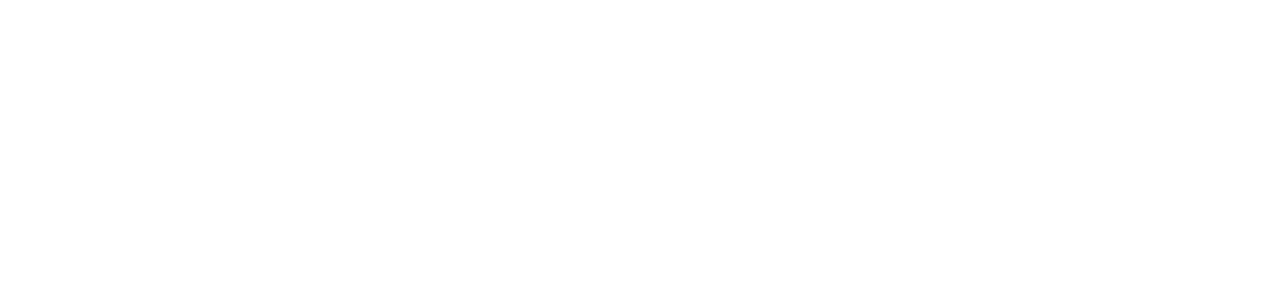
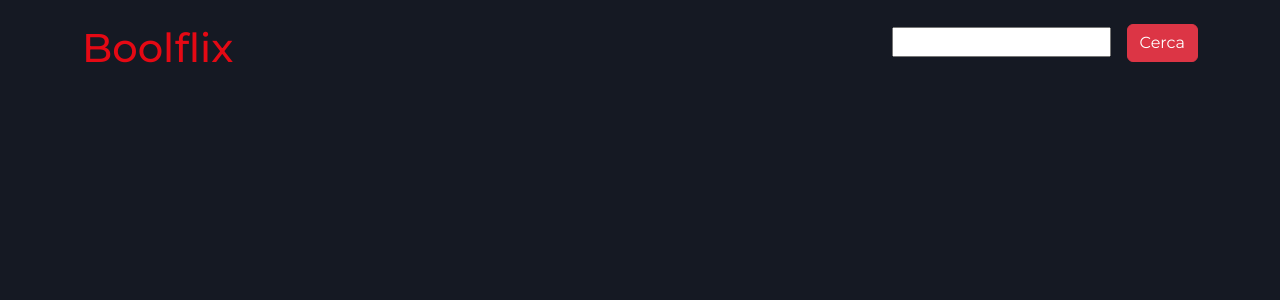
Before and after one commit to SimoneDiPrima/vue-boolflix, a Vue app: page / in a window 1280 px wide. Shown: the top 300 px of the page. Built offline with nearby package versions, Linux system fonts and the light colour scheme.

Commit message:
esercizio completo boolflix

```diff
--- a/package.json
+++ b/package.json
@@ -8,7 +8,11 @@
     "lint": "vue-cli-service lint"
   },
   "dependencies": {
+    "@fontsource/montserrat": "^4.5.12",
+    "axios": "^0.27.2",
+    "bootstrap": "^5.2.0",
     "core-js": "^3.8.3",
+    "install": "^0.13.0",
     "vue": "^2.6.14"
   },
   "devDependencies": {
--- a/public/index.html
+++ b/public/index.html
@@ -5,6 +5,7 @@
     <meta http-equiv="X-UA-Compatible" content="IE=edge">
     <meta name="viewport" content="width=device-width,initial-scale=1.0">
     <link rel="icon" href="<%= BASE_URL %>favicon.ico">
+    <script src="https://kit.fontawesome.com/77b4cc17b1.js" crossorigin="anonymous"></script>
     <title><%= htmlWebpackPlugin.options.title %></title>
   </head>
   <body>
--- a/src/App.vue
+++ b/src/App.vue
@@ -1,11 +1,69 @@
 <template>
+<div class="container">
+  <SearchBar placeholder="scegli il tuo film preferito" @search="startSearch"/>
+  <div>
+    <ul class=" text-white mt-5 d-flex flex-wrap">
+      <ProductionCard class="col-3" v-for="movie in movies" :key="movie.id" :production="movie"/>
+      <ProductionCard class="col-3" v-for="serie in series" :key="serie.id" :production="serie"/>
+    </ul>
+  </div>
+</div>
 
 </template>
 
 <script>
+import axios from 'axios';
+
+import SearchBar from "./components/SearchBar.vue";
+import ProductionCard from './components/productionCard.vue';
+export default{
+  name:'App',
+  components:{
+    SearchBar,
+    ProductionCard
+  },
+  data(){
+      return{
+        movies:[ ],
+        series:[ ],
+        api:{
+            language:'it-IT',
+            baseUri:'https://api.themoviedb.org/3',
+            key:'bf0f896563566d6ee072f696caf75297'
+          },
+        }
+    },
+
+   methods:{
+    startSearch(query){
+      if(!query){
+        this.movies=[];
+        this.series=[];
+        return;
+      }
+        const { language , key } = this.api;
+        const config = {
+            params:{
+                api_key : key,
+                language,
+                query,
+            },
+        };
+      this.fetchData(`/search/movie`,config,'movies');
+      this.fetchData(`/search/tv`,config,'series');
+    },
+    fetchData(endpoint,config,target){
+      axios.get(`${this.api.baseUri}${endpoint}`, config).then((res)=>{
+      this[target] = res.data.results;
+    })
+    }
+
+   }
+}
 
 </script>
 
 <style lang="scss">
+@import './assets/scss/style.scss';
 
 </style>
--- /dev/null
+++ b/src/assets/scss/_fonts.scss
@@ -0,0 +1,4 @@
+@import "@fontsource/montserrat/index.css";
+@import "@fontsource/montserrat/500.css";
+@import "@fontsource/montserrat/600.css";
+@import "@fontsource/montserrat/700.css";
--- /dev/null
+++ b/src/assets/scss/_generics.scss
@@ -0,0 +1,12 @@
+body{
+    font-family: $main_font;
+    background-color:#151923 ;
+
+}
+ul{
+    list-style-type: none;
+}
+h1{
+    font-size: 700;
+    color:#E50914;
+}
--- /dev/null
+++ b/src/assets/scss/_vars.scss
@@ -0,0 +1 @@
+$main_font: Montserrat, sans-serif;
--- /dev/null
+++ b/src/assets/scss/style.scss
@@ -0,0 +1,4 @@
+@import '~bootstrap/scss/bootstrap';
+@import '_fonts';
+@import '_vars';
+@import 'generics';
--- /dev/null
+++ b/src/components/SearchBar.vue
@@ -0,0 +1,26 @@
+<template>
+<header class="d-flex justify-content-between mt-4">
+  <h1>Boolflix</h1>
+  <div>
+    <input type="text" class="me-3"  placeholder = "cerca il tuo film preferito" v-model="term" @keyup="emitSearch">
+    <button class="btn btn-danger" @click="emitSearch" type="button">Cerca</button>
+  </div>
+</header>
+</template>
+
+<script>
+export default{
+    name:'SearchBar',
+    data(){
+      return {
+        term:" "
+      }
+    },
+    methods:{
+      emitSearch(){
+        this.$emit('search',this.term)
+      }
+    }
+
+}
+</script>
--- /dev/null
+++ b/src/components/productionCard.vue
@@ -0,0 +1,91 @@
+<template>
+        <li class="position-relative h-350 overflow-hidden ps-3 mb-3">
+            <img class="img-fluid" :src="`${baseMovies}${this.production.poster_path}`"
+         :alt="production.title || production.name" />
+
+ <span class="ms-3 p-3 active" >
+            <li><span>Titolo: </span>{{ production.title || production.name }}</li>
+            <li><span>Titolo Originale: </span>{{ production.original_title || production.original_name }}</li>
+            <li><span>Lingua: </span>
+                <img class="language " v-if="hasFlag" :src="flagSrc" :alt="production.original_language">
+                <p v-else>{{production.original_language}}</p>
+            </li>
+            <li><span>Descrizione: </span>   {{ production.overview }}</li>
+            <li>
+                <span>Voto: </span><i class="starColor fa-star" v-for="i in 5" :key="i" :class=" i <= setStar ? 'fa-solid fa-star' : 'fa-regular fa-star'"></i>
+            </li>
+        </span>
+
+        </li>
+
+</template>
+<script>
+
+export default{
+    name: 'productionCard',
+    data(){
+        return{
+             baseMovies:'https://image.tmdb.org/t/p/w342',
+             hover: false
+        }
+    },
+    props:{
+        production:Object
+    },
+    computed:{
+        hasFlag(){
+            const flags = ['it','en'];
+            return flags.includes(this.production.original_language);
+        },
+        flagSrc(){
+
+                return require(`../assets/flags/${this.production.original_language}.png`)
+
+        },
+        voteAverage(){
+            let voteAverage = this.production.vote_average/10*5;
+            return voteAverage;
+        },
+        setStar(){
+            let stars = Math.floor(this.voteAverage);
+            return stars;
+        }
+    }
+}
+</script>
+<style scoped>
+img.language{
+    width:60px;
+    height:30px;
+}
+.starColor{
+    color:goldenrod;
+}
+.active{
+    position:absolute;
+    top:0;
+    left:0;
+   right:0;
+   bottom:0;
+    z-index:10;
+   background-color: rgba(0, 0, 0, 0.8);
+    overflow-y:auto;
+    font-size: 10px;
+   visibility:hidden;
+
+}
+
+
+.h-350{
+    height:350px;
+}
+img{
+    display: inline-block;
+}
+
+li:hover span
+{
+    visibility: visible;
+}
+
+</style>
```
Also changed, not shown: 1 other file (tests, documents, lock files or other folders).
